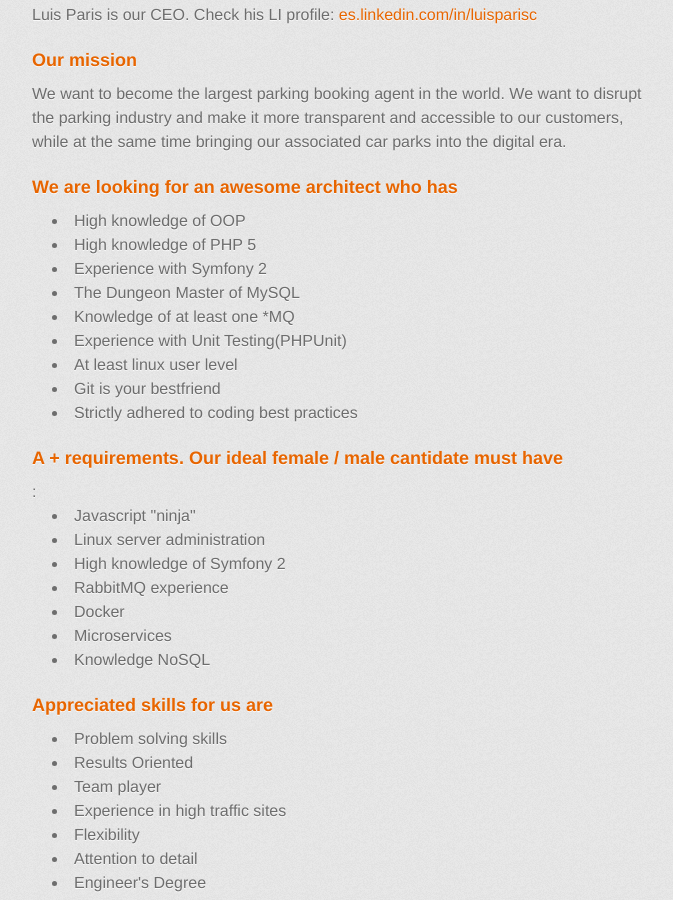
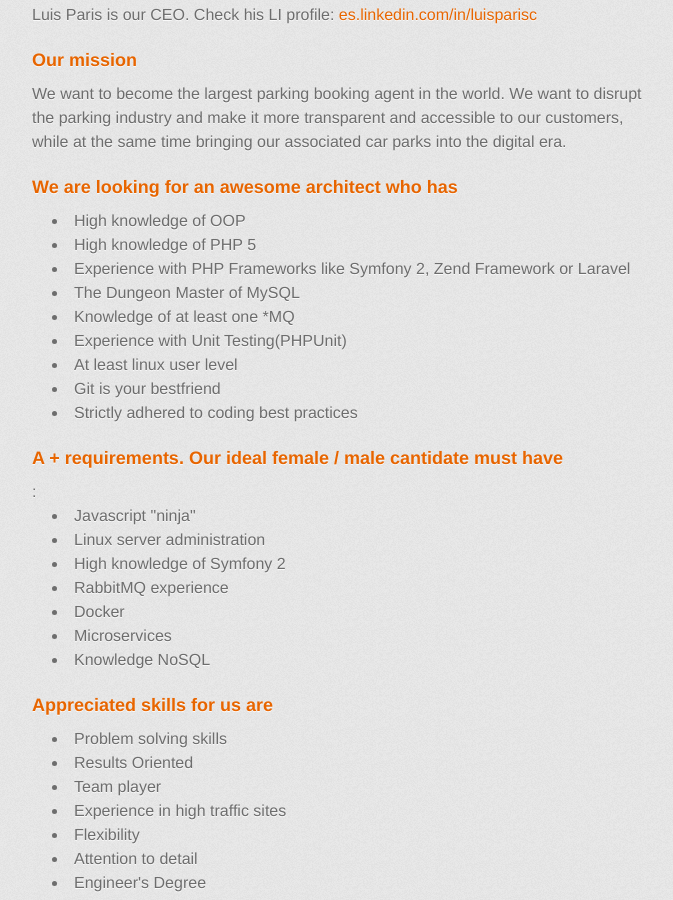
Before and after one commit to parclick/parclick.github.io, a Jekyll site: the page built from _posts/2016-11-20-Symfony2-developer.html, in a window 1280 px wide and 900 px high, scrolled down 715 px. Shown: the whole window, without its empty margins (298-971 px from the left). Built offline with Jekyll 4.4.1, drawn with Linux system fonts in a browser that asks for light colours; some web fonts are replaced; Markdown is read by kramdown in place of the engine named in the settings.

Commit message:
Update 2016-11-20-Symfony2-developer.html

```diff
--- a/_posts/2016-11-20-Symfony2-developer.html
+++ b/_posts/2016-11-20-Symfony2-developer.html
@@ -18,7 +18,7 @@ title: Symfony2 Freelance
 <ul>
   <li>High knowledge of OOP</li>
   <li>High knowledge of PHP 5</li>
-  <li>Experience with Symfony 2</li>
+  <li>Experience with PHP Frameworks like Symfony 2, Zend Framework or Laravel</li>
   <li>The Dungeon Master of MySQL</li>
   <li>Knowledge of at least one *MQ</li>
   <li>Experience with Unit Testing(PHPUnit)</li>
```
